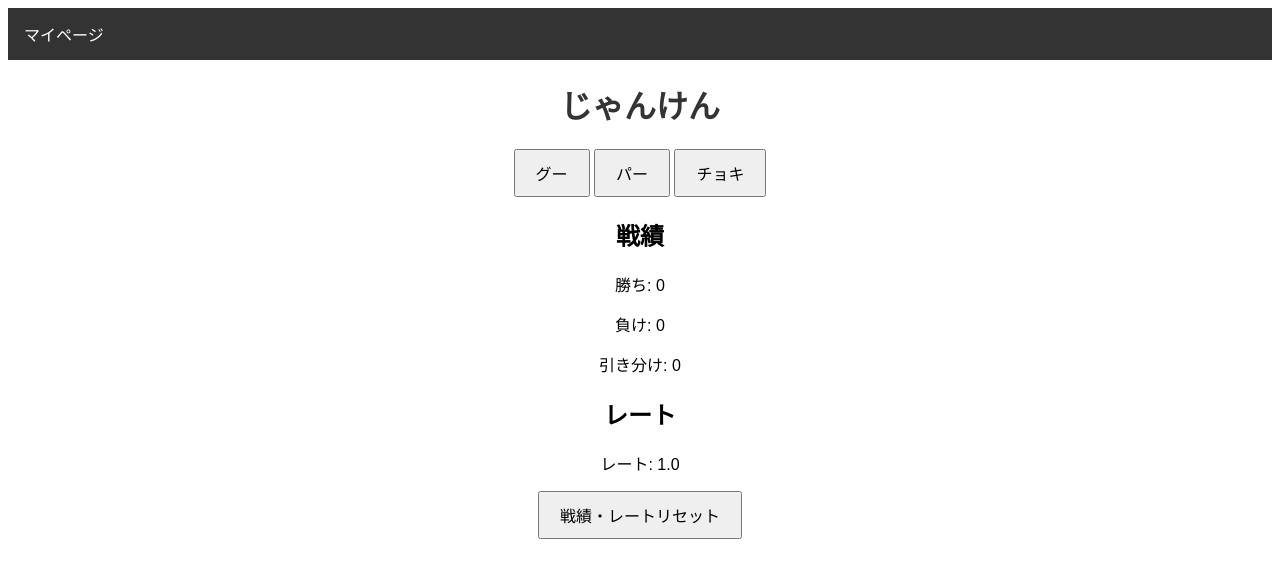
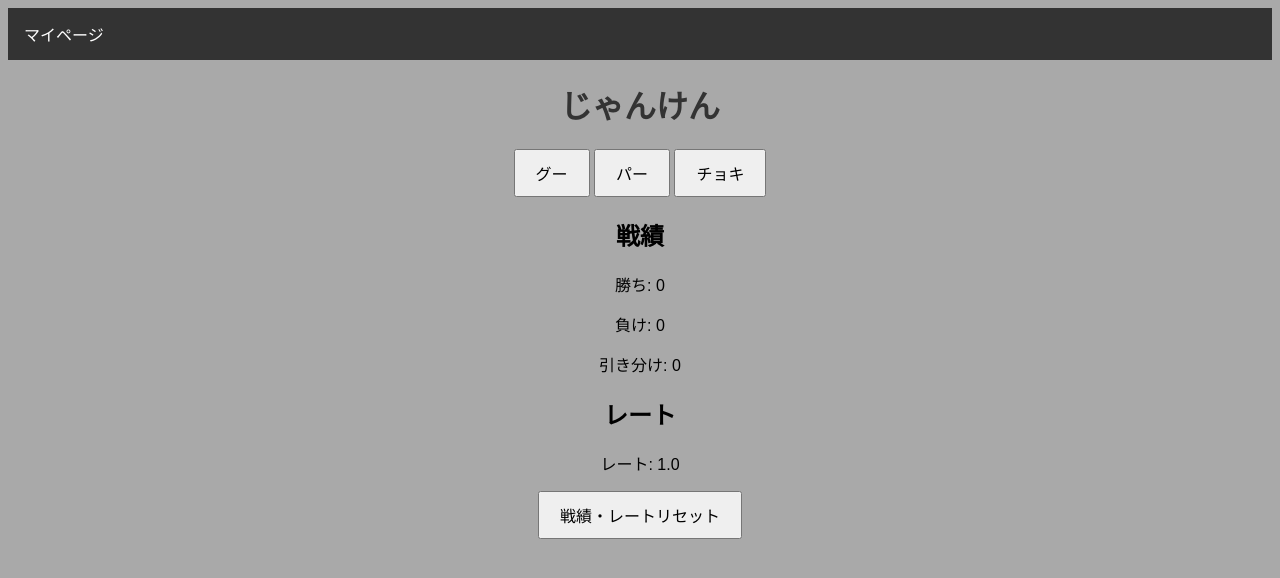
Before and after one commit to akisaan/jyanken, a PHP site: page /janken.php in a window 1280 px wide. Shown: the top 578 px of the page. Run offline with PHP 8.4, Linux system fonts and the light colour scheme.

Commit message:
Update style.css

```diff
--- a/aaa/chat/style.css
+++ b/aaa/chat/style.css
@@ -1,6 +1,7 @@
 body {
     text-align: center;
     font-family: Arial, sans-serif;
+    background-color: darkgray;
 }
 
 h1 {
```
